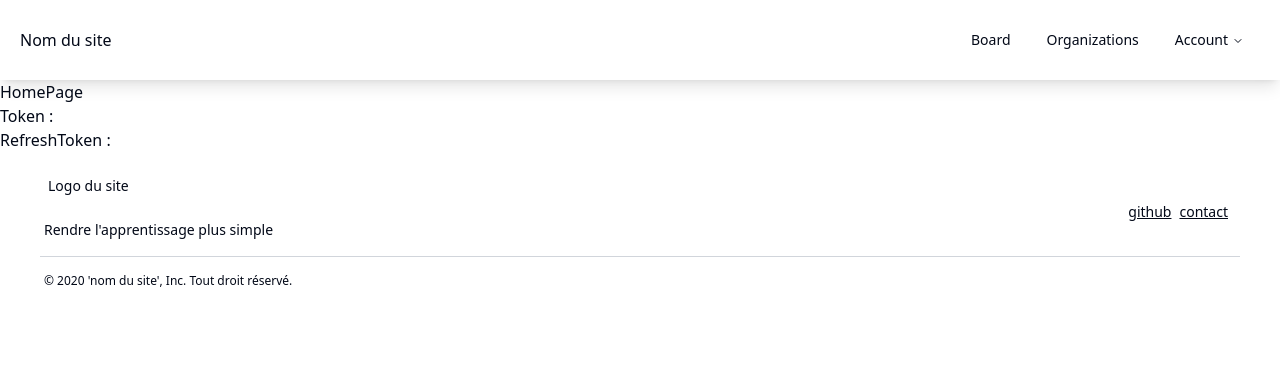
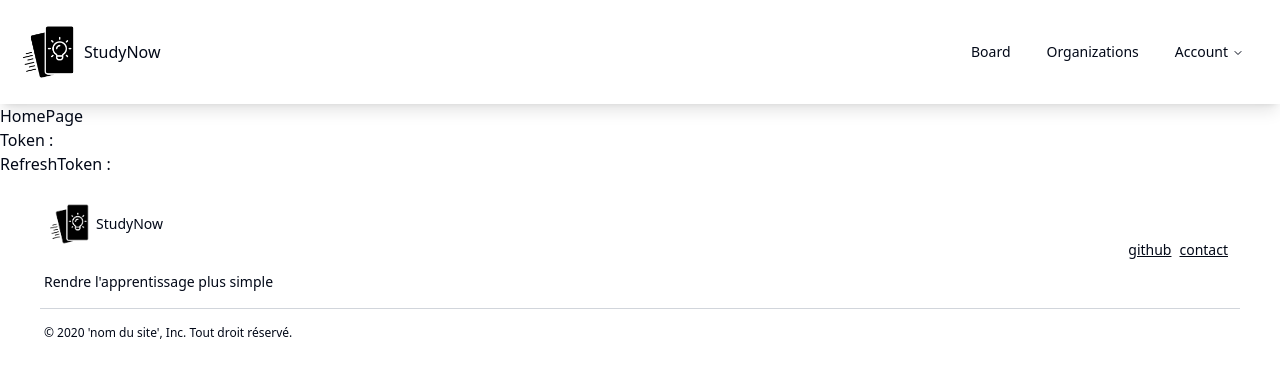
Before and after one commit to LoubatTh/webapp-study-now, a React (Vite) app in the folder frontend/: page / in a window 1280 px wide. Shown: the top 376 px of the page. Built offline with nearby package versions, Linux system fonts and the light colour scheme.

Commit message:
feat: add the logo and the app name to the navbar and the footer

```diff
--- a/frontend/src/components/footer.tsx
+++ b/frontend/src/components/footer.tsx
@@ -1,3 +1,6 @@
+import ImageLink from "./imageLink";
+import logo from "../assets/Logo-T-YEP.png";
+
 const Footer = () => {
   return (
     <div className="">
@@ -5,8 +8,20 @@ const Footer = () => {
         <div className="flex content-center justify-between">
           <div className="">
             <div className="p-2">
-              <img></img>
-              <p>Logo du site</p>
+              <div className="flex items-center">
+                <div>
+                  <ImageLink
+                    href="/"
+                    src={logo}
+                    alt="logo du site"
+                    width="w-12"
+                    height="h-12"
+                  />
+                </div>
+                <div>
+                  <h3>StudyNow</h3>
+                </div>
+              </div>
             </div>
             <div className="px-1 py-4">
               <p>Rendre l'apprentissage plus simple</p>
@@ -15,15 +30,21 @@ const Footer = () => {
           <div className="flex">
             <div className="p-2 content-center">
               <ul>
-                <a className="p-1 underline" href="">github</a>
-                <a className="p-1 underline" href="">contact</a>
+                <a className="p-1 underline" href="">
+                  github
+                </a>
+                <a className="p-1 underline" href="">
+                  contact
+                </a>
               </ul>
             </div>
           </div>
         </div>
         <hr className="border-t border-gray-300"></hr>
         <div className="px-1 py-4">
-          <p className="text-xs">© 2020 'nom du site', Inc. Tout droit réservé.</p>
+          <p className="text-xs">
+            © 2020 'nom du site', Inc. Tout droit réservé.
+          </p>
         </div>
       </div>
       <div className="sm:hidden h-200 py-4 px-10 text-sm shadow-md">
@@ -38,15 +59,21 @@ const Footer = () => {
             </div>
             <div className="px-1 pt-1 pb-4">
               <ul>
-                <a className="p-1 underline" href="">github</a>
-                <a className="p-1 underline" href="">contact</a>
+                <a className="p-1 underline" href="">
+                  github
+                </a>
+                <a className="p-1 underline" href="">
+                  contact
+                </a>
               </ul>
             </div>
           </div>
         </div>
         <hr className="border-t border-gray-300"></hr>
         <div className="px-1 py-4">
-          <p className="text-xs">© 2020 'nom du site', Inc. Tout droit réservé.</p>
+          <p className="text-xs">
+            © 2020 'nom du site', Inc. Tout droit réservé.
+          </p>
         </div>
       </div>
     </div>
--- /dev/null
+++ b/frontend/src/components/imageLink.tsx
@@ -0,0 +1,15 @@
+import React from 'react';
+
+const ImageLink = ({ href, src, alt, width, height}) => {
+  return (
+    <a href={href}>
+      <img
+        src={src}
+        alt={alt}
+        className={`${width} ${height}`}
+      />
+    </a>
+  );
+};
+
+export default ImageLink;
--- a/frontend/src/components/navbar.tsx
+++ b/frontend/src/components/navbar.tsx
@@ -32,12 +32,25 @@ import { Button } from "@/components/ui/button"
 import { navigationMenuTriggerStyle } from "@/components/ui/navigation-menu"
 import * as React from "react"
 import { cn } from "@/lib/utils"
+import ImageLink from "./imageLink"
+import logo from "../assets/Logo-T-YEP.png"
 
 const Navbar = () => {
   return (
     <div className="flex justify-between p-5 items-center shadow-lg">
-      <div className="">
-        <a className="" href="">Nom du site</a>
+      <div className="flex items-center">
+        <div>
+          <ImageLink
+              href="/"
+              src={logo}
+              alt="logo du site"
+              width="w-16"
+              height="h-16"
+          />
+        </div>
+        <div>
+          <h3>StudyNow</h3>
+        </div>
       </div>
       <div className="hidden md:flex">
         <NavigationMenu>
```
Also changed, not shown: frontend/src/assets/Logo-T-YEP.png (added).
